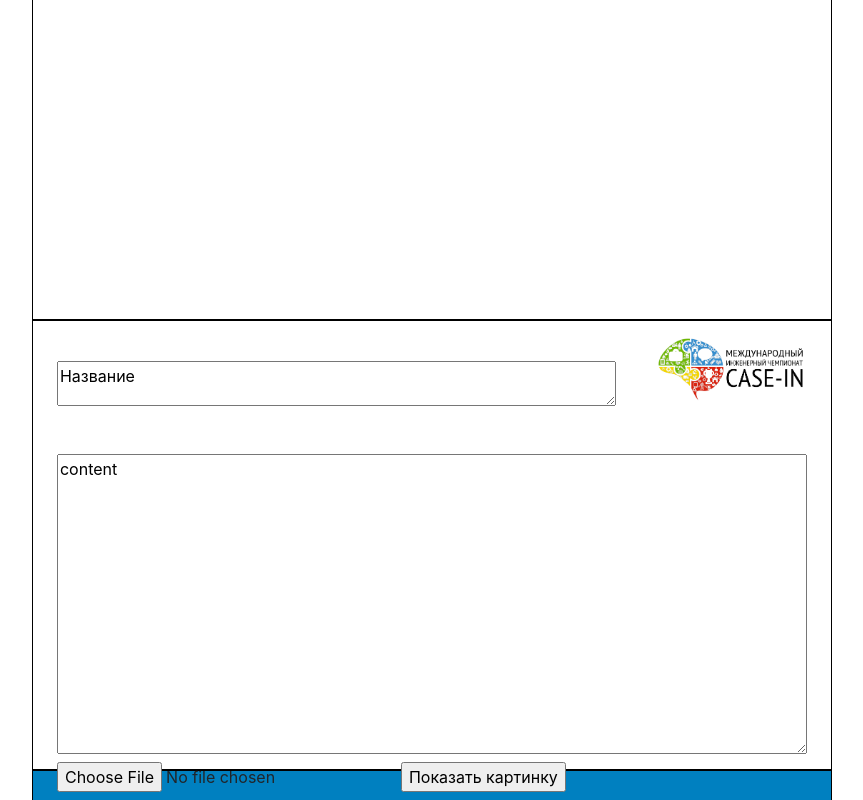
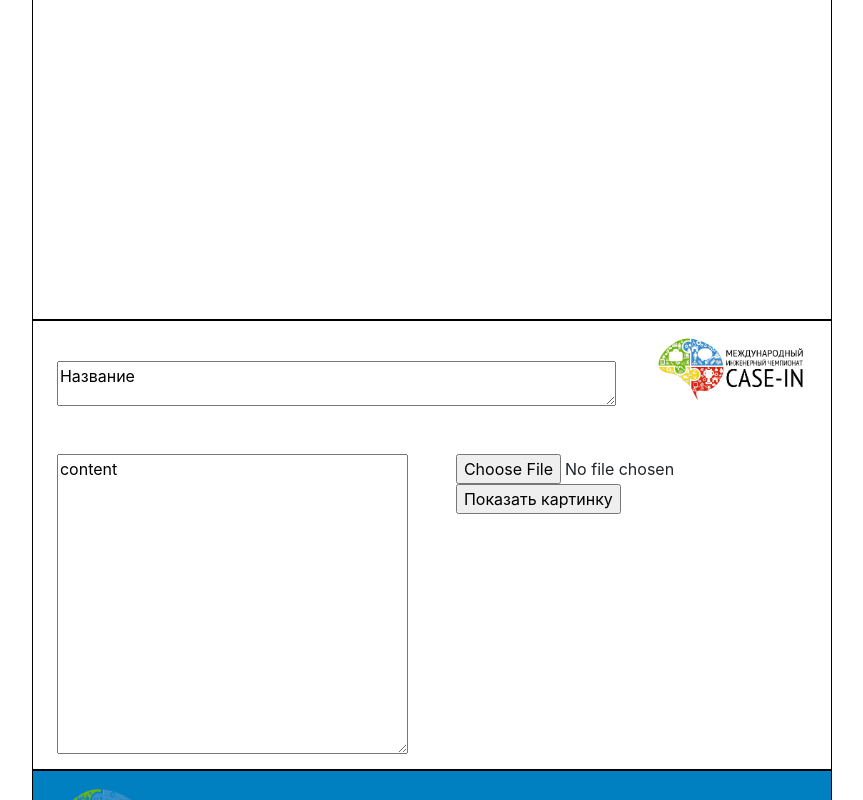
Before and after one commit to Going-to-the-river/presentation-builder, a React (Create React App) app: page / in a window 1280 px wide. Both pictures are taken after typing "Sample", "Sample", "name@example.com", "5551234" into the empty fields and a click on the button "Добавить Слайд". Shown: the part 990-1790 px from the top of the page, without its empty margins (208-1071 px from the left). Built offline with nearby package versions, Linux system fonts and the light colour scheme.

Commit message:
fix content css

```diff
--- a/src/slide/Slide.css
+++ b/src/slide/Slide.css
@@ -216,3 +216,15 @@
     margin-right: 3%;
     float: left;
 }
+
+.Content
+{
+    display: flex;
+    justify-content: space-between;
+    width:44%;
+    height: 67%;
+    margin-top: 1%;
+    margin-left: 3%;
+    margin-right: 3%;
+    float: left;
+}
--- a/src/slide/Slide.js
+++ b/src/slide/Slide.js
@@ -67,7 +67,7 @@ export class Slide extends Component{
         if (this.state.isEditingContent)
         {
             return <textarea
-                className="Team"
+                className="Content"
                 value={this.state.content}
                 onChange={this.contentChange}
                 onBlur={this.showContent}
@@ -143,7 +143,7 @@ export class Slide extends Component{
             <img className="Logo_sol" src={logo} />
             {this.renderTitle()}
             {this.renderContent()}
-            <div className="Team" >{this.renderImage()}</div>
+            <div className="Content" >{this.renderImage()}</div>
         </div>
         );
 
```
